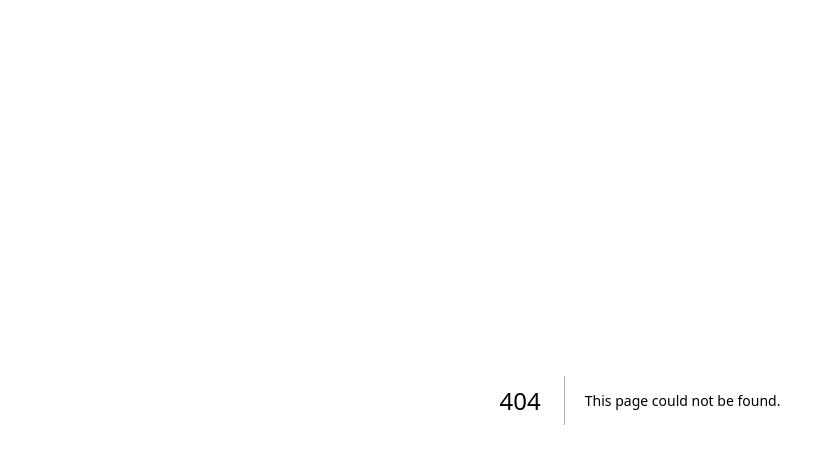
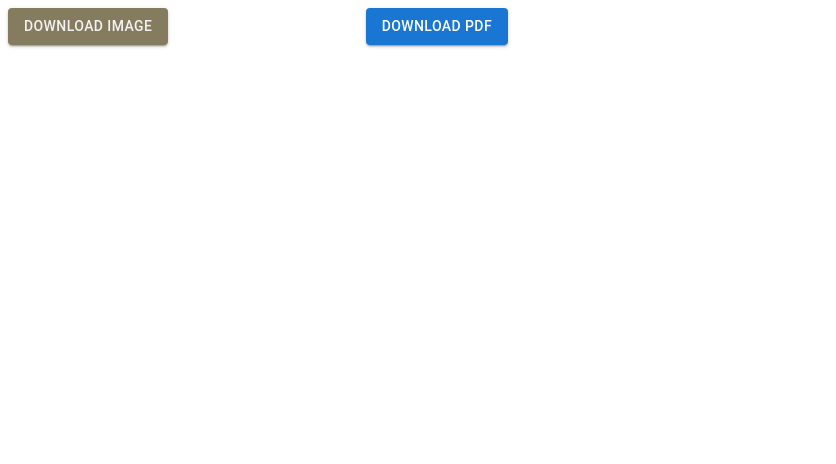
Before and after one commit to mouhamadx92x/portfolio, a Next.js app: page /cv/download-buttons in a window 1280 px wide. Before the commit this address had no page. Shown: the top 464 px of the page, without its empty margins (0-836 px from the left). Built offline with nearby package versions, Linux system fonts and the light colour scheme.

Commit message:
refactoring: download buttons component

```diff
--- /dev/null
+++ b/pages/cv/download-buttons/index.tsx
@@ -0,0 +1,54 @@
+import { Box, Button } from "@mui/material";
+import FileSaver from "file-saver";
+
+const DownloadButtons = () => {
+    const imageSrc = "/images/cv.png";
+    const imageName = "cv.png";
+
+    const pdfSrc = "/cv/CV.pdf";
+    const pdfName = "CV.pdf";
+
+    const downloadImage = () => {
+        fetch(imageSrc)
+            .then((response) => response.blob())
+            .then((blob) => {
+                FileSaver.saveAs(blob, imageName);
+            })
+            .catch((error) => console.error("Error downloading image:", error));
+    };
+
+    const downloadPdf = () => {
+        fetch(pdfSrc)
+            .then((response) => response.blob())
+            .then((blob) => {
+                FileSaver.saveAs(blob, pdfName);
+            })
+            .catch((error) => console.error("Error downloading PDF:", error));
+    };
+
+    return (
+        <Box
+            sx={{
+                marginBottom: 2,
+                display: "flex",
+                alignContent: "space-between",
+                justifyContent: "space-between",
+                width: "500px",
+            }}
+        >
+            <Button
+                variant="contained"
+                color="primary"
+                onClick={downloadImage}
+                sx={{ color: "#f2f2f2", backgroundColor: "#857b5f" }}
+            >
+                Download image
+            </Button>
+            <Button variant="contained" color="primary" onClick={downloadPdf}>
+                Download pdf
+            </Button>
+        </Box>
+    );
+};
+
+export default DownloadButtons;
```
Also changed, not shown: pages/cv/index.tsx (+2 -49 lines), pages/cv/download-buttons/styles.tsx (added).
